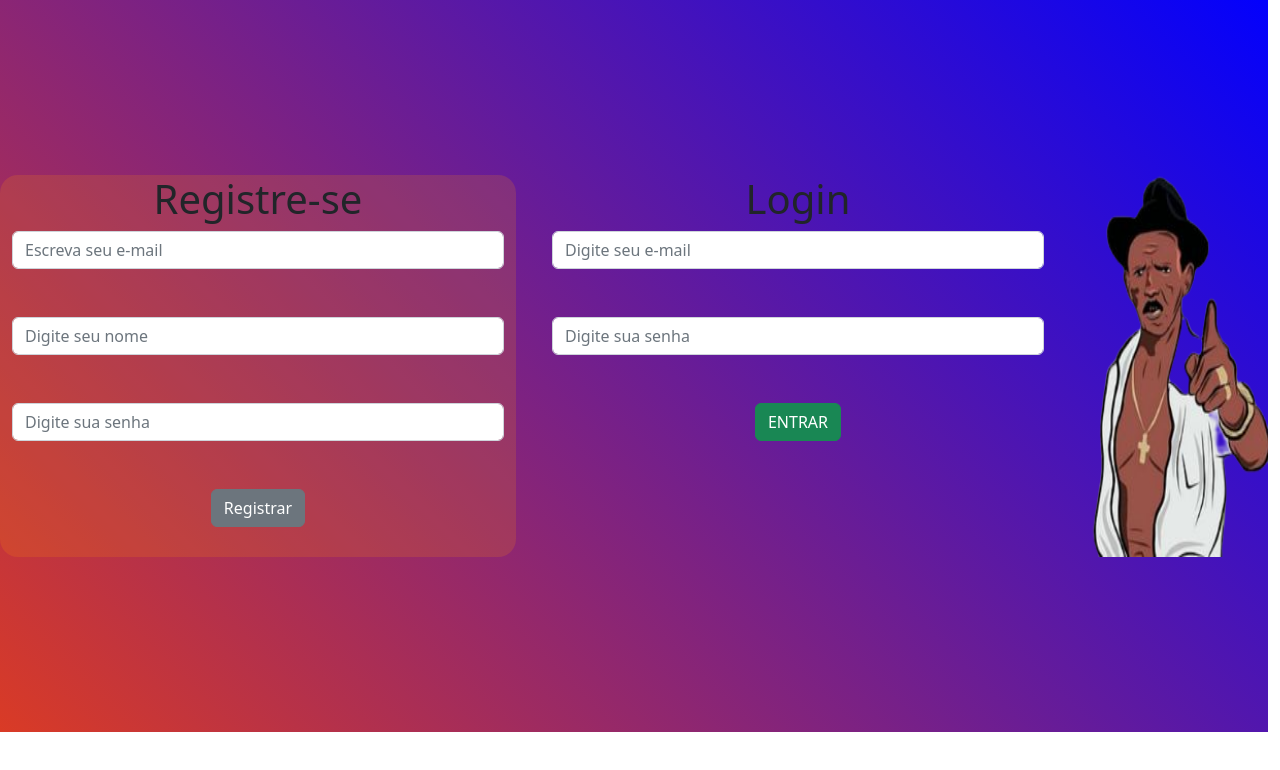
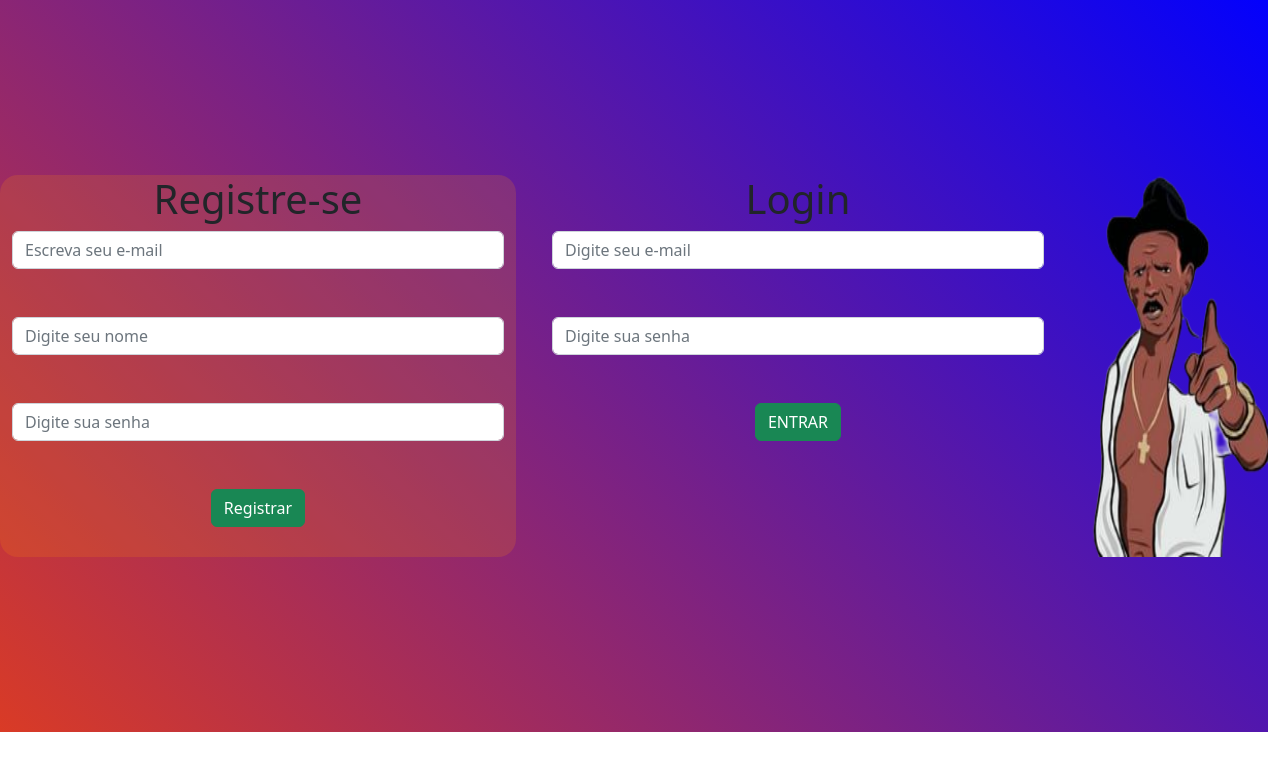
Before and after one commit to Fabio2000/Tiringa-Store, a Next.js app: page / in a window 1280 px wide. Shown: the top 770 px of the page. Built offline with nearby package versions, Linux system fonts and the light colour scheme.

Commit message:
Corrigindo botão de registrar css

```diff
--- a/pages/index.js
+++ b/pages/index.js
@@ -15,7 +15,7 @@ export default function Home() {
             <Input type='email' name='email' placeholder='Escreva seu e-mail'></Input><br /><br />
             <Input type='text' name='text' placeholder='Digite seu nome'></Input><br /><br />
             <Input type='password' name='password' placeholder='Digite sua senha'></Input><br /><br />
-            <Button type='submit' className={styles.btnUm}>Registrar</Button>
+            <Button type='submit' color='success' className={styles.btnUm}>Registrar</Button>
           </Form>
         </Container>
 
```
